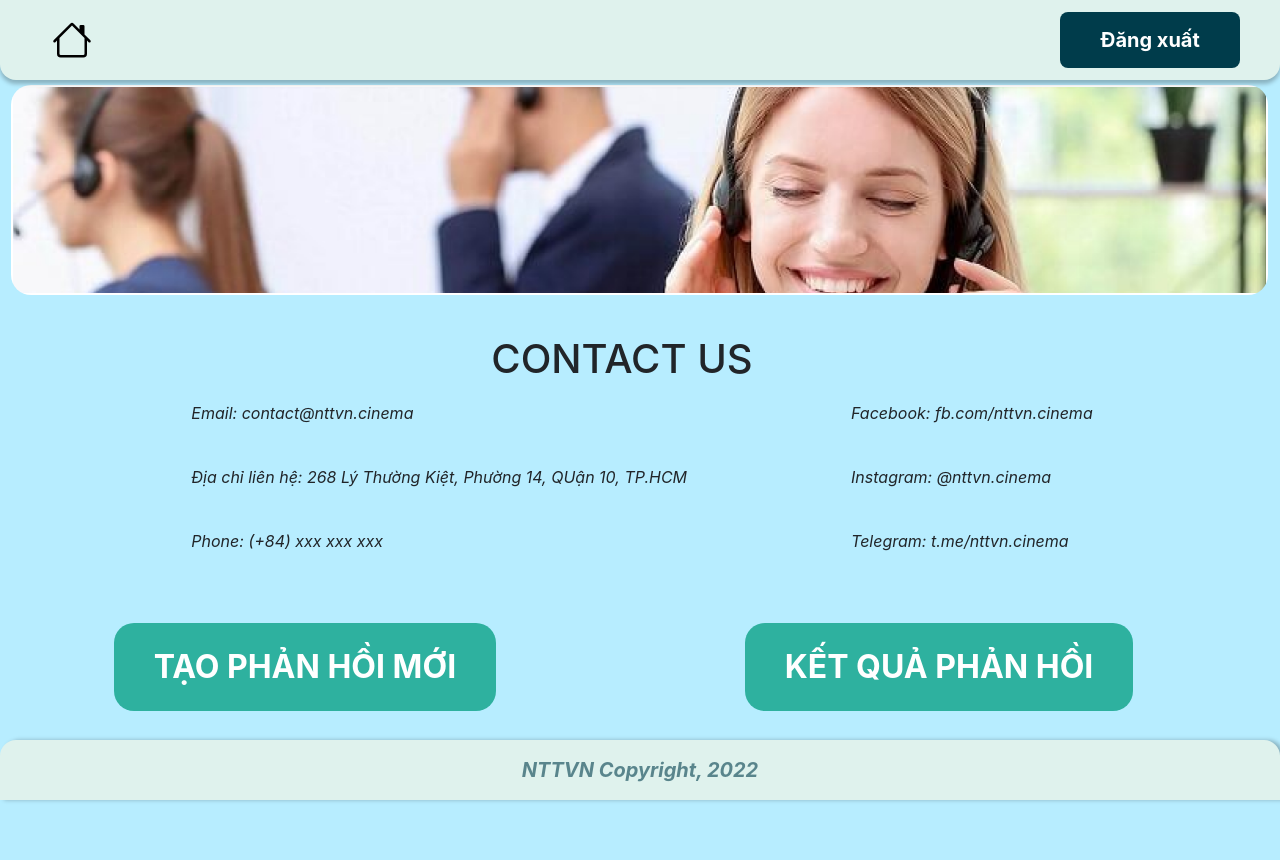
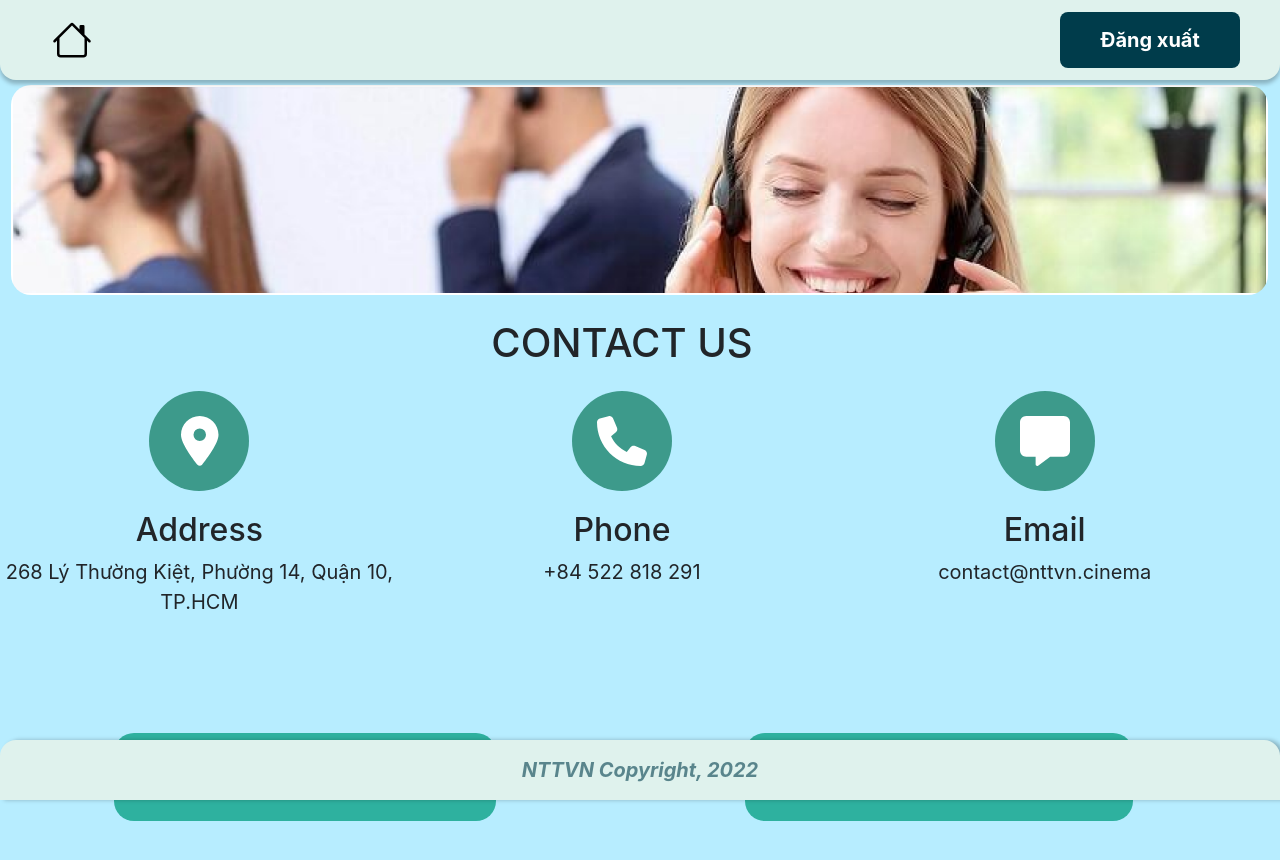
Before and after one commit to nguyendhst/project-movie-ticket-booking, a React (Create React App) app: page /customer-care in a window 1280 px wide. Shown: the top 860 px of the page. Before the commit the page ends 800 px from the top, so only its background shows below. Built offline with nearby package versions, Linux system fonts and the light colour scheme.

Commit message:
update ContactUs

```diff
--- a/src/pages/Customer_Care/CustomerCare.js
+++ b/src/pages/Customer_Care/CustomerCare.js
@@ -12,7 +12,7 @@ import NewFeedbacks from "./NewFeedback";
 
 function Home(){
     return (
-        <Row className="me-0">
+        <Row className="me-0 ">
             <CSKHBanner/>
             <ContactUs/>
             <CSKHButton/>
--- a/src/pages/Customer_Care/components/CSKHButton/CSKHButton.js
+++ b/src/pages/Customer_Care/components/CSKHButton/CSKHButton.js
@@ -5,7 +5,7 @@ import { Col, Row } from "react-bootstrap";
 
 function CSKHButton() {
     return (
-        <Row className="text-center">
+        <Row className="text-center mainwork">
             <Col md={6} >
                 <Link to='/customer-care/new-feedback'>
                     <button className="New_feedback">
--- a/src/pages/Customer_Care/components/ContactUs/ContactUs.css
+++ b/src/pages/Customer_Care/components/ContactUs/ContactUs.css
@@ -13,3 +13,29 @@
 	text-align: justify;
 	margin: 10px;
 }
+
+.cbox p {
+    margin-bottom: 0;
+}
+    .cbox p span {
+      font-weight: 500;
+      color: #000;
+    }
+    .dbox p a {
+      color: #46b5d1;
+    }
+    .cbox .icon {
+    width: 100px;
+    height: 100px;
+    border-radius: 50%;
+    background: #3D9A8B;
+    margin: 0 auto;
+    margin-bottom: 20px;
+    }
+        .cbox .icon .contact-logo {
+        font-size: 50px;
+        color: #fff;
+        }
+	.text p {
+		font-size: 20px;
+	}
--- a/src/pages/Customer_Care/components/ContactUs/ContactUs.js
+++ b/src/pages/Customer_Care/components/ContactUs/ContactUs.js
@@ -1,22 +1,47 @@
 import React from "react";
 import { Col, Row } from "react-bootstrap";
+import { faLocationDot, faPhone, faMessage } from "@fortawesome/free-solid-svg-icons";
+import { FontAwesomeIcon } from "@fortawesome/react-fontawesome";
 import './ContactUs.css'
 
 function Contact_us() {
     return (
-        <Row className="justify-content-md-center contact">
+        <Row className="d-flex justify-content-center">
             <Col md={12}>
-                <h1>CONTACT US</h1>
+                <h1 className="text-center my-4">CONTACT US</h1>
             </Col>
-            <Col md='auto' xs={12} className='contact_inf'>
-                <p>Email: contact@nttvn.cinema</p>
-                <p>Địa chỉ liên hệ: 268 Lý Thường Kiệt, Phường 14, QUận 10, TP.HCM</p>
-                <p>Phone: (+84) xxx xxx xxx</p>
+            <Col md={4} className="text-center mb-3">
+                <div className='cbox w-100 text-center'>
+                    <div className='icon d-flex align-items-center justify-content-center'>
+                        <FontAwesomeIcon icon={faLocationDot} className="contact-logo" />
+                    </div>
+                    <div className='text'>
+                        <h2>Address</h2>
+                        <p>268 Lý Thường Kiệt, Phường 14, Quận 10, TP.HCM</p>
+                    </div>
+                </div>
             </Col>
-            <Col md='auto' xs={12} className='contact_inf'>
-                <p>Facebook: fb.com/nttvn.cinema</p>
-                <p>Instagram: @nttvn.cinema</p>
-                <p>Telegram: t.me/nttvn.cinema</p>
+            <Col md={4} className="text-center mb-3">
+                <div className='cbox w-100 text-center'>
+                    <div className='icon d-flex align-items-center justify-content-center'>
+                        <FontAwesomeIcon icon={faPhone} className="contact-logo" />
+                    </div>
+                    <div className='text'>
+                        <h2>Phone</h2>
+                        <p>+84 522 818 291</p>
+                    </div>
+                </div>
+            </Col>
+            <Col md={4} className="text-center mb-3">
+                <div className='cbox w-100 text-center'>
+                    <div className='icon d-flex align-items-center justify-content-center'>
+                        <FontAwesomeIcon icon={faMessage} className="contact-logo" />
+                    </div>
+                    <div className='text'>
+                        <h2>Email</h2>
+                        <p>contact@nttvn.cinema</p>
+                    </div>
+                </div>
             </Col>
         </Row>
     )
```
